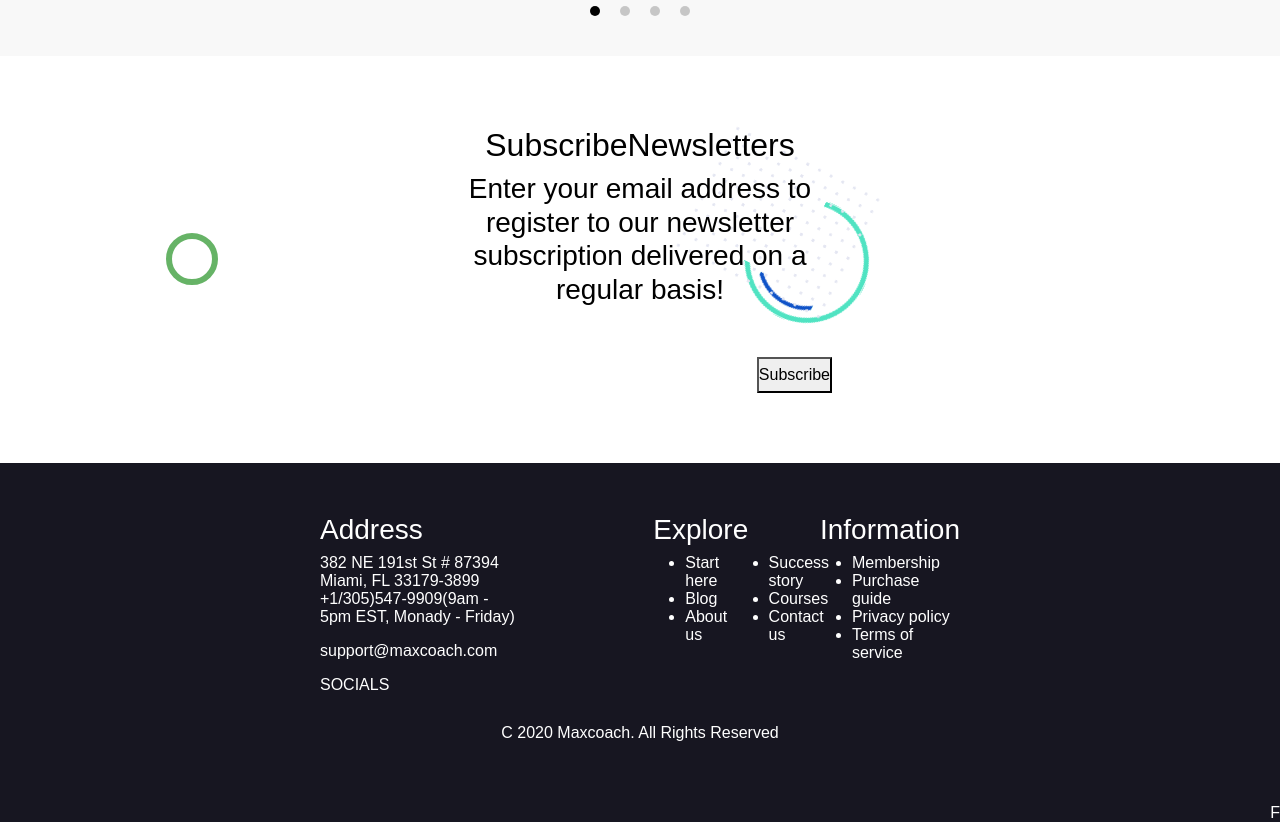
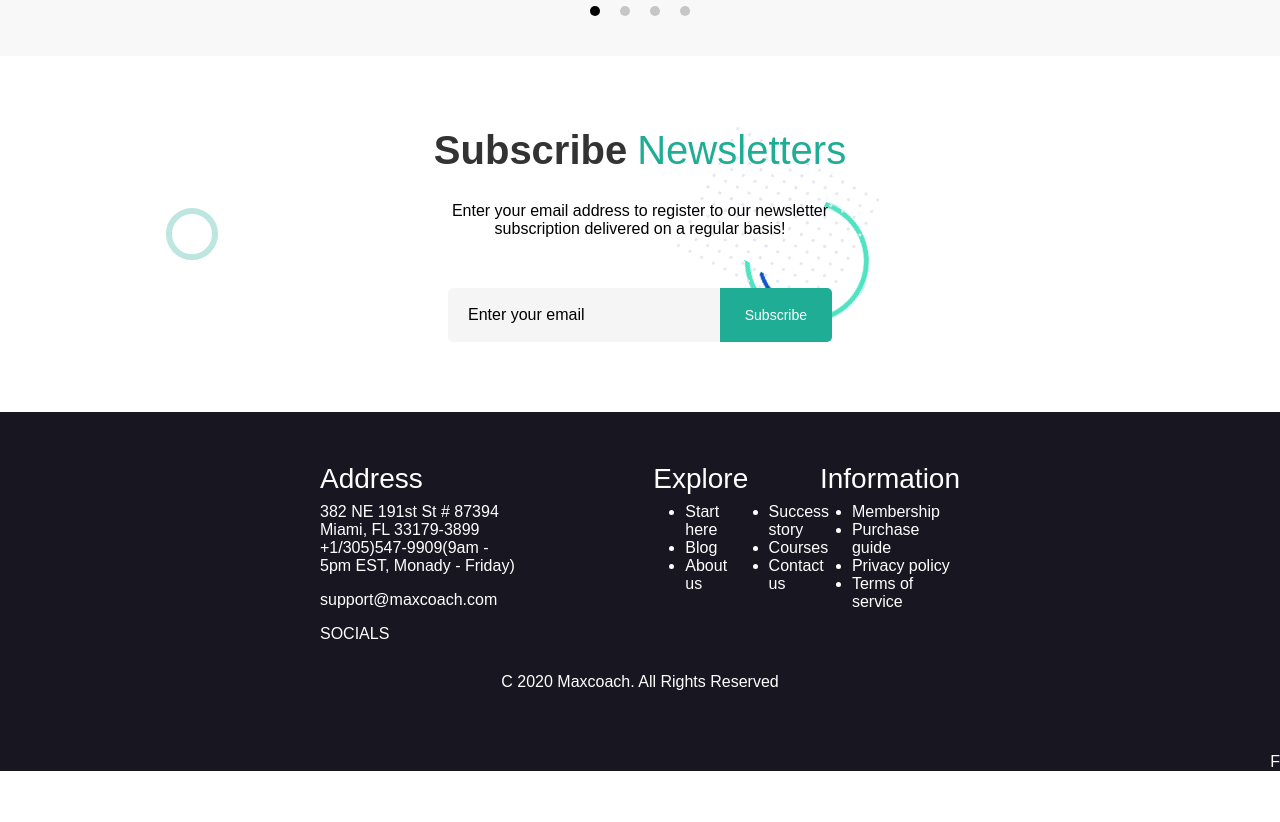
Before and after one commit to FrancescoCataletto/proj-html-vuejs, a Vue app: page / in a window 1280 px wide. Shown: the part 4600-5422 px from the top of the page. After the commit the page ends 5371 px from the top, so only its background shows below. Built offline with nearby package versions, Linux system fonts and the light colour scheme.

Commit message:
form component structure completed

```diff
--- a/src/components/FormComponent.vue
+++ b/src/components/FormComponent.vue
@@ -3,11 +3,13 @@
       <div id="circle"></div>
       <div id="wrapper">
         <div id="form-top">
-          <h2>Subscribe<span>Newsletters</span></h2>
-          <h3>Enter your email address to register to our newsletter subscription delivered on a regular basis!</h3>
+          <div class="d-flex">
+            <h2>Subscribe</h2><h2>Newsletters</h2>
+          </div>
+          <p>Enter your email address to register to our newsletter subscription delivered on a regular basis!</p>
         </div>
         <div id="form-bottom" class="d-flex">
-          <input type="text" class="form-control">
+          <input type="email" class="form-control" placeholder="Enter your email">
           <button>Subscribe</button>
         </div>
       </div>
@@ -32,7 +34,7 @@ export default {
 #circle{
   position: absolute;
   padding: 20px;
-  border: 6px solid green;
+  border: 6px solid rgb(143, 214, 202);
   border-radius: 50%;
   top: 50%;
   left: 15%;
@@ -48,5 +50,40 @@ export default {
 #form-top{
   text-align: center;
   margin-bottom: 50px;
+  .d-flex{
+    justify-content: center;
+    h2:first-child{
+      font-weight: bold;
+      font-size: 40px;
+      margin-right: 10px;
+      color: rgb(51, 51, 51);
+    }
+    h2:nth-child(2){
+      font-size: 40px;
+      color: $brand-color;
+    }
+  }
+  p{
+    margin: 20px 0;
+  }
+}
+
+#form-bottom{
+  input{
+    background-color: rgb(245, 245, 245);
+    padding: 15px 20px;
+    border: none;
+    border-top-left-radius: 5px;
+    border-bottom-left-radius: 5px;
+  }
+  button{
+    border: none;
+    color: white;
+    background-color: $brand-color;
+    border-top-right-radius: 5px;
+    border-bottom-right-radius: 5px;
+    padding: 0 25px;
+    font-size: 14px;
+  }
 }
 </style>
```
